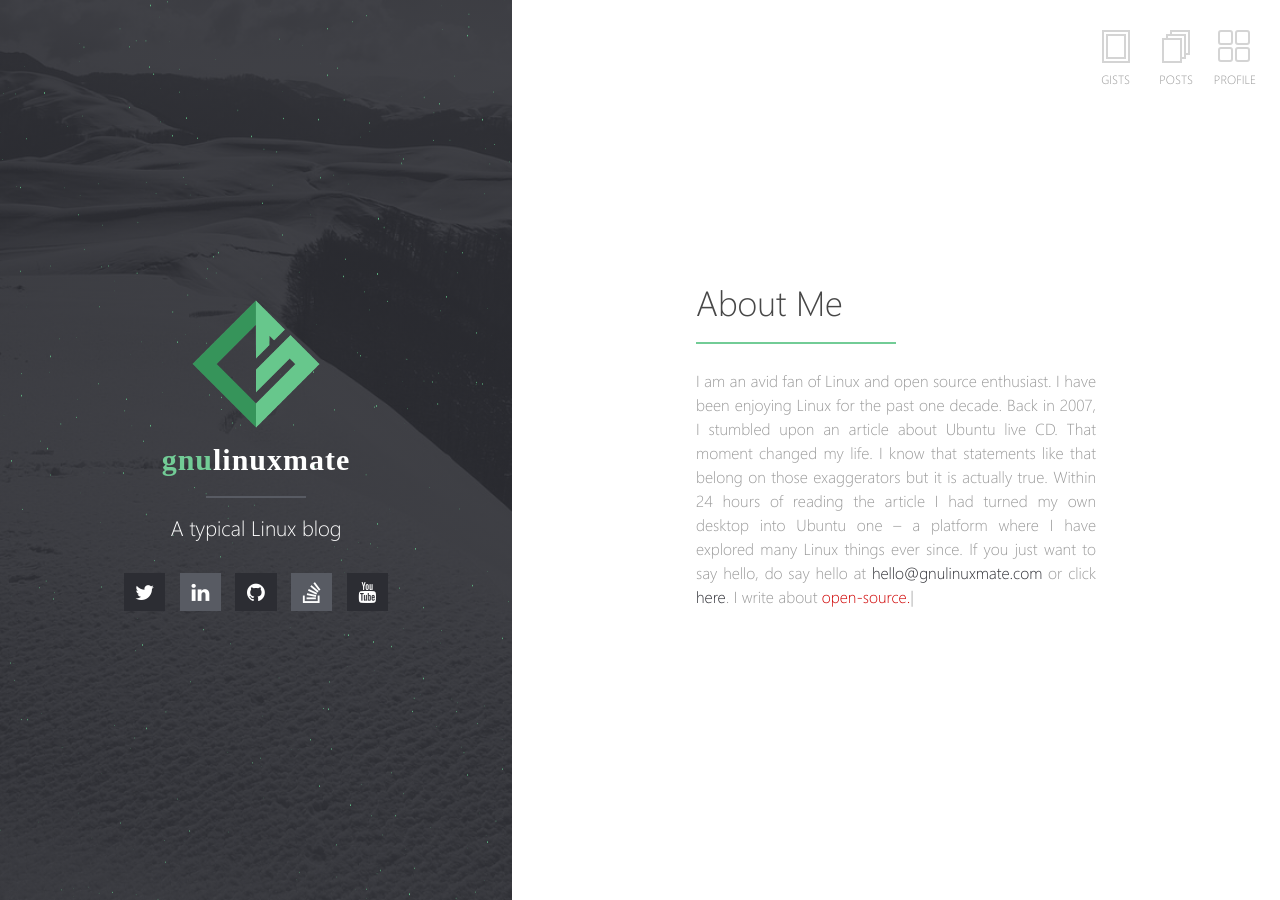
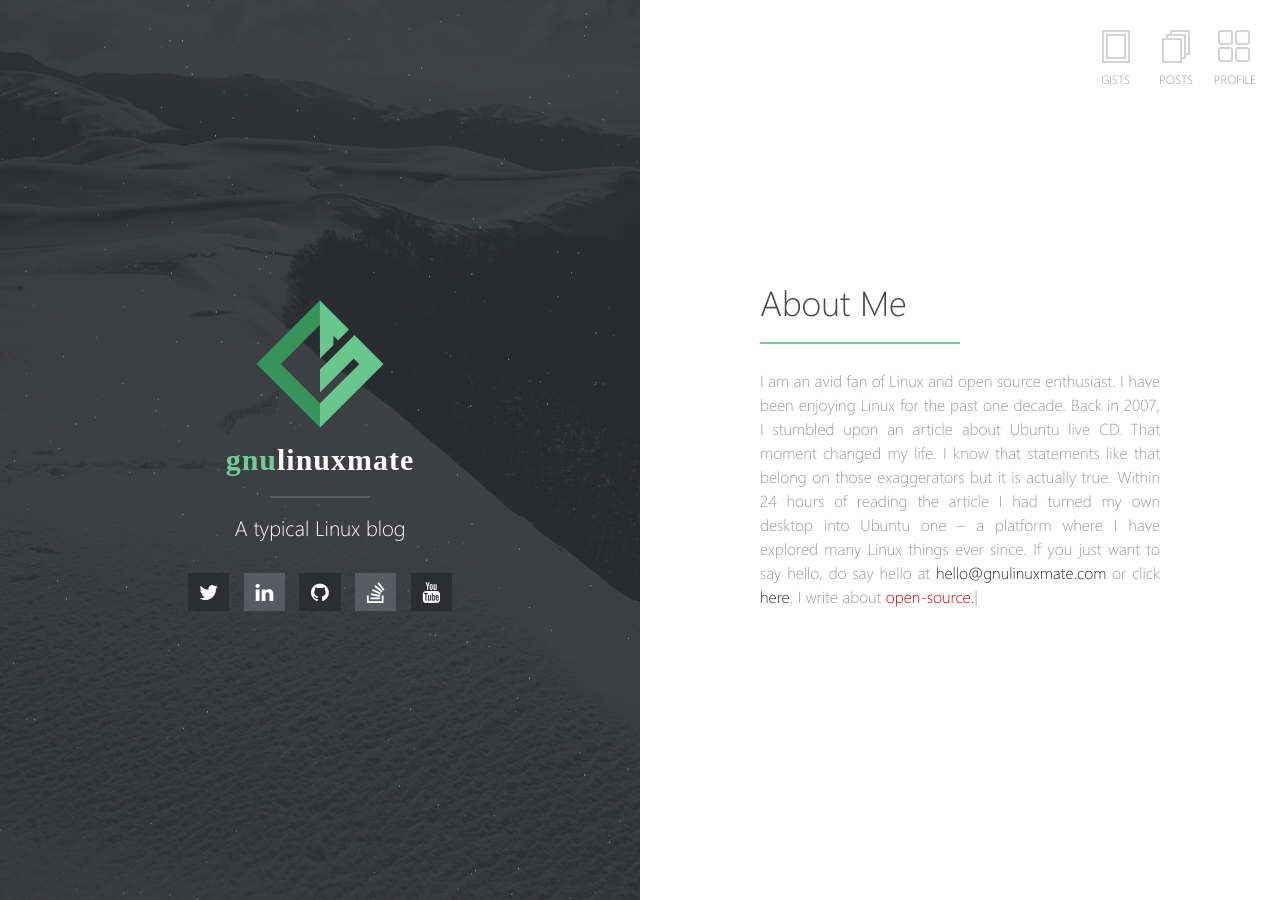
Before and after one commit to kevydotvinu/gnulinuxmate.com, a Jekyll site: the page built from index.md, in a window 1280 px wide. Built offline with Jekyll 4.4.1, drawn with Linux system fonts in a browser that asks for light colours; some web fonts are replaced; our own code applies the rules of GitHub Pages for plain Markdown files.

Commit message:
change block left right

```diff
--- a/assets/_sass/_site.scss
+++ b/assets/_sass/_site.scss
@@ -12,7 +12,7 @@
 }
 
 .block-left {
-  width: 40%;
+  width: 50%;
   height: 100%;
   position: relative;
   display: table;
@@ -26,7 +26,7 @@
 }
 
 .block-right {
-  width: 60%;
+  width: 50%;
   height: 100%;
   position: relative;
   display: table;
```
